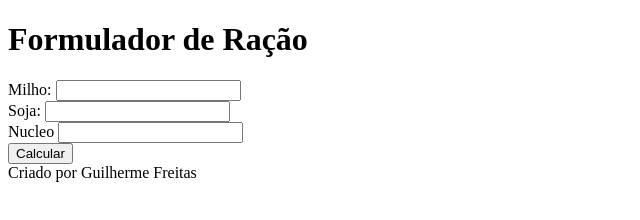
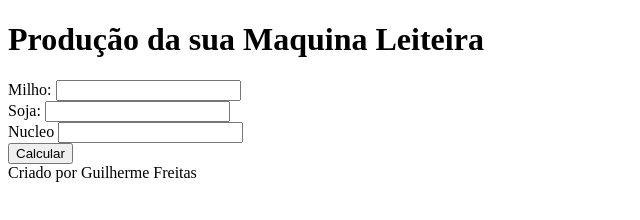
Before and after one commit to Guifres/Projeto_Agro, a plain HTML site: page index.html in a window 1280 px wide. Shown: the whole page, without its empty margins (0-640 px from the left). Drawn offline with Linux system fonts and the light colour scheme.

Commit message:
Update index.html

```diff
--- a/index.html
+++ b/index.html
@@ -8,7 +8,7 @@
 </head>
 <body>
     <header>
-        <h1>Formulador de Ração</h1>
+        <h1>Produção da sua Maquina Leiteira</h1>
     </header>
     <section>
         <div>
```
